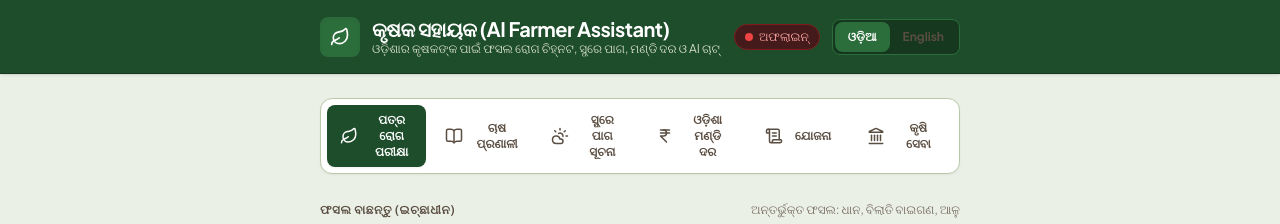
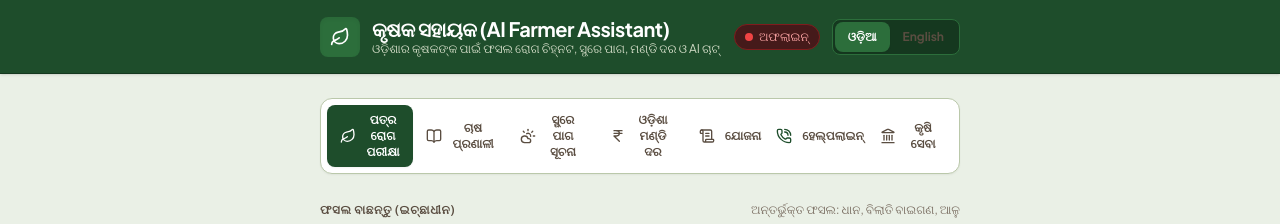
Before and after one commit to Santosh-Ku-Sahoo/Farmer_Assistance, a React (Vite) app in the folder frontend/: page / in a window 1280 px wide. Shown: the top 224 px of the page. Built offline with nearby package versions, Linux system fonts and the light colour scheme; no server answers.

Commit message:
feat: add dedicated Emergency Helplines nav tab and clean up Agri Care income tools

```diff
--- a/frontend/src/App.jsx
+++ b/frontend/src/App.jsx
@@ -9,7 +9,7 @@ import Footer from './components/Footer';
 import { translations } from './translations';
 import { API_BASE_URL } from './config';
 import { performClientDiagnosis } from './utils/offlineDiagnosis';
-import { AlertOctagon, Leaf, BookOpen, CloudSun, CloudRain, IndianRupee, TrendingUp, Landmark, ScrollText, RefreshCw } from 'lucide-react';
+import { AlertOctagon, Leaf, BookOpen, CloudSun, CloudRain, IndianRupee, TrendingUp, Landmark, ScrollText, RefreshCw, PhoneCall } from 'lucide-react';
 
 // Code splitting: Lazy load secondary tabs and chat assistant to minimize initial payload
 const CropGrowingGuide = lazy(() => import('./components/CropGrowingGuide'));
@@ -17,6 +17,7 @@ const WeatherAdvisoryCard = lazy(() => import('./components/WeatherAdvisoryCard'
 const MarketPricesCard = lazy(() => import('./components/MarketPricesCard'));
 const AgriServicesHub = lazy(() => import('./components/AgriServicesHub'));
 const GovtSchemesCard = lazy(() => import('./components/GovtSchemesCard'));
+const HelplineDirectory = lazy(() => import('./components/HelplineDirectory'));
 const ChatAssistant = lazy(() => import('./components/ChatAssistant'));
 
 // Tab loading placeholder
@@ -172,7 +173,7 @@ export default function App() {
         <div
           role="tablist"
           aria-label={lang === 'or' ? "ମୁଖ୍ୟ ନେଭିଗେସନ୍" : "Main Navigation"}
-          className="hidden sm:grid grid-cols-6 gap-1.5 mb-7 p-1.5 bg-[#FFFFFF] shadow-xs rounded-xl border border-[#BAC8AA]"
+          className="hidden sm:grid grid-cols-7 gap-1 mb-7 p-1.5 bg-[#FFFFFF] shadow-xs rounded-xl border border-[#BAC8AA]"
         >
           <button
             type="button"
@@ -181,12 +182,12 @@ export default function App() {
             aria-selected={activeTab === 'diagnosis'}
             aria-controls="main-tabpanel"
             onClick={() => handleTabChange('diagnosis')}
-            className={`btn-tab py-2.5 px-2 text-xs font-bold flex items-center justify-center space-x-1.5 ${
+            className={`btn-tab py-2.5 px-1.5 text-xs font-bold flex items-center justify-center space-x-1 ${
               activeTab === 'diagnosis' ? 'btn-tab-active shadow-xs' : 'text-[#4A3E38] hover:text-[#1E4D2B] hover:bg-[#EAF0E6]'
             }`}
             title="Leaf Disease Diagnosis (Primary ML Feature)"
           >
-            <Leaf className="w-4.5 h-4.5 flex-shrink-0" aria-hidden="true" />
+            <Leaf className="w-4 h-4 flex-shrink-0" aria-hidden="true" />
             <span className="whitespace-nowrap sm:whitespace-normal">{t.tab_diagnosis}</span>
           </button>
 
@@ -197,12 +198,12 @@ export default function App() {
             aria-selected={activeTab === 'guide'}
             aria-controls="main-tabpanel"
             onClick={() => handleTabChange('guide')}
-            className={`btn-tab py-2.5 px-2 text-xs font-bold flex items-center justify-center space-x-1.5 ${
+            className={`btn-tab py-2.5 px-1.5 text-xs font-bold flex items-center justify-center space-x-1 ${
               activeTab === 'guide' ? 'btn-tab-active shadow-xs' : 'text-[#4A3E38] hover:text-[#1E4D2B] hover:bg-[#EAF0E6]'
             }`}
             title="Crop Cultivation Guide (Static Reference)"
           >
-            <BookOpen className="w-4.5 h-4.5 flex-shrink-0" aria-hidden="true" />
+            <BookOpen className="w-4 h-4 flex-shrink-0" aria-hidden="true" />
             <span className="whitespace-nowrap sm:whitespace-normal">{t.tab_guide}</span>
           </button>
 
@@ -213,12 +214,12 @@ export default function App() {
             aria-selected={activeTab === 'weather'}
             aria-controls="main-tabpanel"
             onClick={() => handleTabChange('weather')}
-            className={`btn-tab py-2.5 px-2 text-xs font-bold flex items-center justify-center space-x-1.5 ${
+            className={`btn-tab py-2.5 px-1.5 text-xs font-bold flex items-center justify-center space-x-1 ${
               activeTab === 'weather' ? 'btn-tab-active shadow-xs' : 'text-[#4A3E38] hover:text-[#1E4D2B] hover:bg-[#EAF0E6]'
             }`}
             title="Spray Weather Advisory & Cyclone Alert"
           >
-            <CloudSun className="w-4.5 h-4.5 flex-shrink-0" aria-hidden="true" />
+            <CloudSun className="w-4 h-4 flex-shrink-0" aria-hidden="true" />
             <span className="whitespace-nowrap sm:whitespace-normal">{t.tab_weather}</span>
           </button>
 
@@ -229,12 +230,12 @@ export default function App() {
             aria-selected={activeTab === 'mandi'}
             aria-controls="main-tabpanel"
             onClick={() => handleTabChange('mandi')}
-            className={`btn-tab py-2.5 px-2 text-xs font-bold flex items-center justify-center space-x-1.5 ${
+            className={`btn-tab py-2.5 px-1.5 text-xs font-bold flex items-center justify-center space-x-1 ${
               activeTab === 'mandi' ? 'btn-tab-active shadow-xs' : 'text-[#4A3E38] hover:text-[#1E4D2B] hover:bg-[#EAF0E6]'
             }`}
             title="Odisha Mandi Prices"
           >
-            <IndianRupee className="w-4.5 h-4.5 flex-shrink-0" aria-hidden="true" />
+            <IndianRupee className="w-4 h-4 flex-shrink-0" aria-hidden="true" />
             <span className="whitespace-nowrap sm:whitespace-normal">{t.tab_mandi}</span>
           </button>
 
@@ -245,13 +246,29 @@ export default function App() {
             aria-selected={activeTab === 'schemes'}
             aria-controls="main-tabpanel"
             onClick={() => handleTabChange('schemes')}
-            className={`btn-tab py-2.5 px-2 text-xs font-bold flex items-center justify-center space-x-1.5 ${
+            className={`btn-tab py-2.5 px-1.5 text-xs font-bold flex items-center justify-center space-x-1 ${
               activeTab === 'schemes' ? 'btn-tab-active shadow-xs' : 'text-[#4A3E38] hover:text-[#1E4D2B] hover:bg-[#EAF0E6]'
             }`}
             title="Govt Schemes & Subsidies"
           >
-            <ScrollText className="w-4.5 h-4.5 flex-shrink-0" aria-hidden="true" />
+            <ScrollText className="w-4 h-4 flex-shrink-0" aria-hidden="true" />
             <span className="whitespace-nowrap sm:whitespace-normal">{lang === 'or' ? 'ଯୋଜନା' : 'Schemes'}</span>
+          </button>
+
+          <button
+            type="button"
+            role="tab"
+            id="tab-btn-helpline"
+            aria-selected={activeTab === 'helpline'}
+            aria-controls="main-tabpanel"
+            onClick={() => handleTabChange('helpline')}
+            className={`btn-tab py-2.5 px-1.5 text-xs font-bold flex items-center justify-center space-x-1 ${
+              activeTab === 'helpline' ? 'btn-tab-active shadow-xs' : 'text-[#4A3E38] hover:text-[#1E4D2B] hover:bg-[#EAF0E6]'
+            }`}
+            title="Emergency Helplines & KVK Directory"
+          >
+            <PhoneCall className="w-4 h-4 flex-shrink-0 text-[#1E4D2B]" aria-hidden="true" />
+            <span className="whitespace-nowrap sm:whitespace-normal">{lang === 'or' ? 'ହେଲ୍ପଲାଇନ୍' : 'Helpline'}</span>
           </button>
 
           <button
@@ -261,12 +278,12 @@ export default function App() {
             aria-selected={activeTab === 'services'}
             aria-controls="main-tabpanel"
             onClick={() => handleTabChange('services')}
-            className={`btn-tab py-2.5 px-2 text-xs font-bold flex items-center justify-center space-x-1.5 ${
+            className={`btn-tab py-2.5 px-1.5 text-xs font-bold flex items-center justify-center space-x-1 ${
               activeTab === 'services' ? 'btn-tab-active shadow-xs' : 'text-[#4A3E38] hover:text-[#1E4D2B] hover:bg-[#EAF0E6]'
             }`}
             title="Comprehensive Categorized Agro Services"
           >
-            <Landmark className="w-4.5 h-4.5 flex-shrink-0" aria-hidden="true" />
+            <Landmark className="w-4 h-4 flex-shrink-0" aria-hidden="true" />
             <span className="whitespace-nowrap sm:whitespace-normal">{lang === 'or' ? 'କୃଷି ସେବା' : 'Agri Care'}</span>
           </button>
         </div>
@@ -371,7 +388,14 @@ export default function App() {
             </Suspense>
           )}
 
-          {/* Tab 6: Agri Care Extended Services */}
+          {/* Tab 6: Emergency Helplines & KVK Directory */}
+          {activeTab === 'helpline' && (
+            <Suspense fallback={<TabFallback lang={lang} />}>
+              <HelplineDirectory lang={lang} />
+            </Suspense>
+          )}
+
+          {/* Tab 7: Agri Care Extended Services */}
           {activeTab === 'services' && (
             <Suspense fallback={<TabFallback lang={lang} />}>
               <AgriServicesHub lang={lang} />
@@ -386,7 +410,7 @@ export default function App() {
 
       {/* Mobile Fixed Bottom Navigation Bar (App-like 1-thumb ergonomics) */}
       <nav aria-label={lang === 'or' ? "ମୋବାଇଲ୍ ନେଭିଗେସନ୍" : "Mobile navigation"} className="sm:hidden fixed bottom-0 left-0 right-0 z-30 bg-[#FFFFFF]/95 backdrop-blur-md border-t border-[#BAC8AA] pb-safe shadow-[0_-4px_16px_rgba(0,0,0,0.06)]">
-        <div className="grid grid-cols-6 h-16 max-w-lg mx-auto">
+        <div className="grid grid-cols-7 h-16 max-w-lg mx-auto">
           <button
             type="button"
             aria-current={activeTab === 'diagnosis' ? 'page' : undefined}
@@ -464,6 +488,21 @@ export default function App() {
 
           <button
             type="button"
+            aria-current={activeTab === 'helpline' ? 'page' : undefined}
+            aria-label={lang === 'or' ? "ଜରୁରୀ କୃଷି ହେଲ୍ପଲାଇନ୍" : "Emergency Helplines"}
+            onClick={() => handleTabChange('helpline')}
+            className={`flex flex-col items-center justify-center space-y-0.5 transition-all tap-active cursor-pointer ${
+              activeTab === 'helpline' ? 'text-[#1E4D2B] font-bold' : 'text-[#7A6E62]'
+            }`}
+          >
+            <div className={`p-1 rounded-full ${activeTab === 'helpline' ? 'bg-[#EAF0E6]' : ''}`}>
+              <PhoneCall className="w-4 h-4" aria-hidden="true" />
+            </div>
+            <span className="text-[10px] font-medium leading-tight truncate">{lang === 'or' ? 'ଫୋନ୍' : 'Helpline'}</span>
+          </button>
+
+          <button
+            type="button"
             aria-current={activeTab === 'services' ? 'page' : undefined}
             aria-label={lang === 'or' ? "କୃଷି ସେବା ଓ ଟୁଲ୍ସ" : "Agri Care & Farm Tools"}
             onClick={() => handleTabChange('services')}
```
Also changed, not shown: frontend/src/components/AgriServicesHub.jsx (+7 -13 lines).
